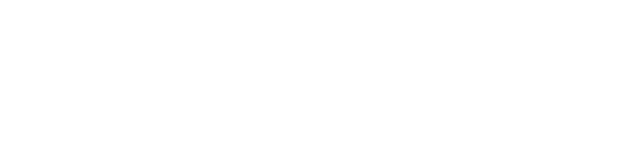
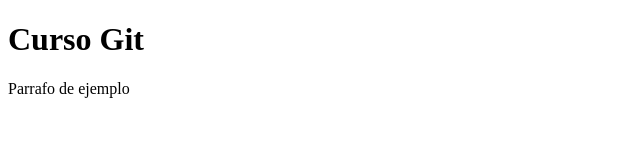
Before and after one commit to davidalfonsoordonezkunecka/git1, a plain HTML site: page index.html in a window 1280 px wide. Shown: the whole page, without its empty margins (0-640 px from the left). Drawn offline with Linux system fonts and the light colour scheme.

Commit message:
Agregado titulo y tambien primero parrafo

```diff
--- a/index.html
+++ b/index.html
@@ -6,6 +6,7 @@
     <title>Document</title>
 </head>
 <body>
-
+    <h1>Curso Git</h1>
+    <p>Parrafo de ejemplo</p>
 </body>
 </html>
```
